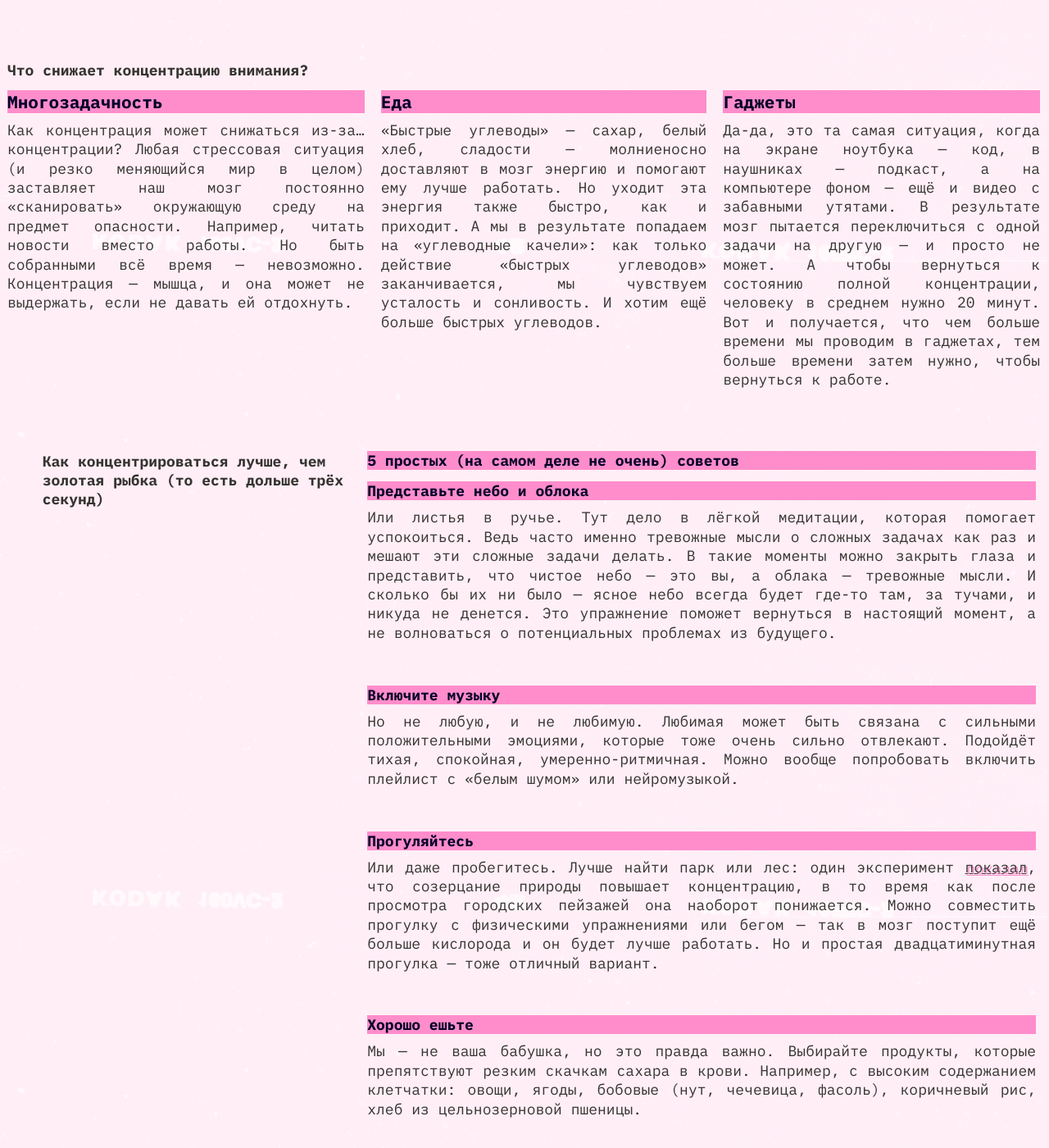
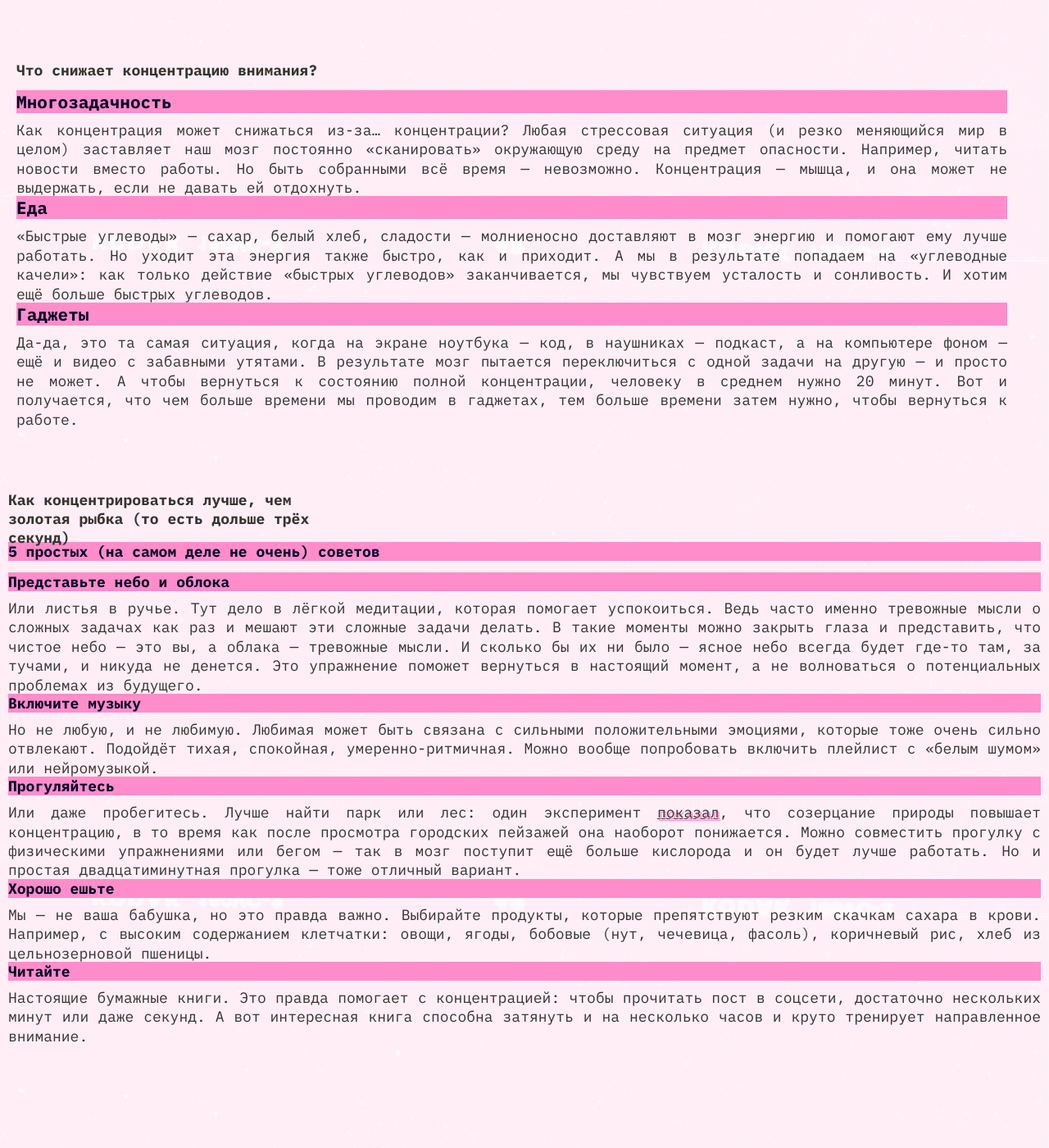
Before and after one commit to Ket79/slozhno-sosredotochitsya-fd, a plain HTML site: page index.html in a window 1280 px wide. Shown: the part 1282-2682 px from the top of the page at 82% size. Drawn offline with Linux system fonts and the light colour scheme.

Commit message:
Update index.html

```diff
--- a/index.html
+++ b/index.html
@@ -50,62 +50,69 @@
         Или почему нам так сложно сконцентрироваться, особенно когда очень надо</h2>
     </header>
     <main>
-      <section class="content-section">
-        <h2 class="section_title-main">Почему сосредоточится так сложно</h2>
+      <section class="content-section content">
+        <h2 class="section_title-main one-answer">Почему сосредоточится так сложно</h2>
           <article class="blok-main-content">
             <h3 class="blok-main-content__title title-decor">Многозадачность</h3>
-              <p class="blok-main-content__text">Особенно сложно сосредоточиться, когда задач много и все они — важные. Где же легендарная многозадачность,
+              <p class="blok-main-content__text text">Особенно сложно сосредоточиться, когда задач много и все они — важные. Где же легендарная многозадачность,
                 когда она так нужна вам (и всем нанимающим менеджерам этого мира)? А дело в том, что её просто не существует. Исследователи <a href="#" target="_blank" class="content__link">
                 выяснили </a>, что мозгу тяжело концентрироваться даже на двух делах одновременно. А когда в поле внимания попадает несколько важных задач, организм паникует и выделяет кортизол и адреналин — «гормоны стресса». Из-за этого мы работаем невнимательно: ошибаемся и быстро устаём.
               </p>
           </article>
-          <article class="blok-main-content">
-            <h3 class="blok-main-content__title title-decor">Дофамин</h3>
-              <p class="blok-main-content__text">С гормонами стресса всё понятно, но дальше — ещё интереснее. В нашей невозможности
+          <article class="blok-main-content content">
+            <h3 class="blok-main-content__title title-decor decor">Дофамин</h3>
+              <p class="blok-main-content__text text text-tu">С гормонами стресса всё понятно, но дальше — ещё интереснее. В нашей невозможности
                 сосредоточиться замешана и полная противоположность стрессу — дофамин. Это вещество участвует в системе вознаграждения мозга.
                 Причём тут он? Мы часто отвлекаемся от важной задачи на что-то более «приятное» для мозгов. Например, смотрим лайки в соцсетях. В это время и выделяется дофамин — и мы чувствуем удовольствие. Получается замкнутый круг: чем больше отвлекаешься, тем больше удовольствия получаешь.
               </p>
           </article>
       </section>
-      <section class="content-section section-concentration-attention">
-        <h2 class="section_title-main">Что снижает концентрацию внимания?</h2>
-          <article class="concentration-attention-blok-main blok-main-content">
+      <section class="section-concentration-attention">
+        <h2 class="section_title-main answer-two">Что снижает концентрацию внимания?</h2>
+          <div class="concent">
+            <article class="concentration-attention-blok-main">
               <h3 class="blok-main-content__title title-decor">Многозадачность</h3>
-              <p class="blok-main-content__text">Как концентрация может снижаться из-за… концентрации? Любая стрессовая ситуация (и резко меняющийся мир в целом) заставляет наш мозг постоянно «сканировать» окружающую среду на предмет опасности. Например, читать новости вместо работы. Но быть собранными всё время — невозможно. Концентрация — мышца, и она может не выдержать, если не давать ей отдохнуть.</p>
+                <p class="blok-main-content__text text">Как концентрация может снижаться из-за… концентрации? Любая стрессовая ситуация (и резко меняющийся мир в целом) заставляет наш мозг постоянно «сканировать» окружающую среду на предмет опасности. Например, читать новости вместо работы. Но быть собранными всё время — невозможно. Концентрация — мышца, и она может не выдержать, если не давать ей отдохнуть.</p>
             </article>
-          <article class="concentration-attention-blok-main blok-main-content">
+            <article class="concentration-attention-blok-main">
               <h3 class="blok-main-content__title title-decor">Еда</h3>
-              <p class="blok-main-content__text">«Быстрые углеводы» — сахар, белый хлеб, сладости — молниеносно доставляют в мозг энергию и помогают ему лучше работать. Но уходит эта энергия также быстро, как и приходит. А мы в результате попадаем на «углеводные качели»: как только действие «быстрых углеводов» заканчивается, мы чувствуем усталость и сонливость. И хотим ещё больше быстрых углеводов.</p>
+                <p class="blok-main-content__text text">«Быстрые углеводы» — сахар, белый хлеб, сладости — молниеносно доставляют в мозг энергию и помогают ему лучше работать. Но уходит эта энергия также быстро, как и приходит. А мы в результате попадаем на «углеводные качели»: как только действие «быстрых углеводов» заканчивается, мы чувствуем усталость и сонливость. И хотим ещё больше быстрых углеводов.</p>
             </article>
-          <article class="concentration-attention-blok-main blok-main-content">
+            <article class="concentration-attention-blok-main">
               <h3 class="blok-main-content__title title-decor">Гаджеты</h3>
-              <p class="blok-main-content__text">Да-да, это та самая ситуация, когда на экране ноутбука — код, в наушниках — подкаст, а на компьютере фоном — ещё и видео с забавными утятами. В результате мозг пытается переключиться с одной задачи на другую — и просто не может. А чтобы вернуться к состоянию полной концентрации, человеку в среднем нужно 20 минут. Вот и получается, что чем больше времени мы проводим в гаджетах, тем больше времени затем нужно, чтобы вернуться к работе.</p>
+                <p class="blok-main-content__text text">Да-да, это та самая ситуация, когда на экране ноутбука — код, в наушниках — подкаст, а на компьютере фоном — ещё и видео с забавными утятами. В результате мозг пытается переключиться с одной задачи на другую — и просто не может. А чтобы вернуться к состоянию полной концентрации, человеку в среднем нужно 20 минут. Вот и получается, что чем больше времени мы проводим в гаджетах, тем больше времени затем нужно, чтобы вернуться к работе.</p>
             </article>
+        </div>
       </section>
-      <section class="content-section section-concentrate-better">
-        <h2 class="section_title-main">Как концентрироваться лучше, чем золотая рыбка (то есть дольше трёх секунд)</h2>
-        <article class="concentrate-better-blok-main blok-main-content">
+      <section class="section-concentrate-better">
+        <h2 class="section_title-main answer-three">Как концентрироваться лучше, чем золотая рыбка (то есть дольше трёх секунд)</h2>
+        <div class="free_text">
+        <article class="concentrate-better-blok-main">
           <h3 class="blok-main-content__title title-decor tips-pictures">5 простых (на самом деле не очень) советов</h3>
             <h4 class="blok-main-content__title title-decor">Представьте небо и облока</h4>
-               <p class="blok-main-content__text text">Или листья в ручье. Тут дело в лёгкой медитации, которая помогает успокоиться. Ведь часто именно тревожные мысли о сложных задачах как раз и мешают эти сложные задачи делать. В такие моменты можно закрыть глаза и представить, что чистое небо — это вы, а облака — тревожные мысли. И сколько бы их ни было — ясное небо всегда будет где-то там, за тучами, и никуда не денется. Это упражнение поможет вернуться в настоящий момент, а не волноваться о потенциальных проблемах из будущего.</p>
+            <p class="blok-main-content__text text">Или листья в ручье. Тут дело в лёгкой медитации, которая помогает успокоиться. Ведь часто именно тревожные
+              мысли о сложных задачах как раз и мешают эти сложные задачи делать. В такие моменты можно закрыть глаза и представить, что чистое небо — это вы,
+              а облака — тревожные мысли. И сколько бы их ни было — ясное небо всегда будет где-то там, за тучами, и никуда не денется. Это упражнение поможет
+              вернуться в настоящий момент, а не волноваться о потенциальных проблемах из будущего.</p>
      </article>
-        <article class="concentrate-better-blok-main blok-main-content">
+     <article class="concentrate-better-blok-main">
        <h4 class="blok-main-content__title title-decor">Включите музыку</h4>
          <p class="blok-main-content__text text">Но не любую, и не любимую. Любимая может быть связана с сильными положительными эмоциями, которые тоже очень сильно отвлекают. Подойдёт тихая, спокойная, умеренно-ритмичная. Можно вообще попробовать включить плейлист с «белым шумом» или нейромузыкой.</p>
      </article>
-        <article class="concentrate-better-blok-main blok-main-content">
+     <article class="concentrate-better-blok-main">
        <h4 class="blok-main-content__title title-decor">Прогуляйтесь</h4>
          <p class="blok-main-content__text text">Или даже пробегитесь. Лучше найти парк или лес: один эксперимент <a href="#" target="_blank" class="content__link">
            показал</a>, что созерцание природы повышает концентрацию, в то время как после просмотра городских пейзажей она наоборот понижается. Можно совместить прогулку с физическими упражнениями или бегом — так в мозг поступит ещё больше кислорода и он будет лучше работать. Но и простая двадцатиминутная прогулка — тоже отличный вариант.</p>
      </article>
-        <article class="concentrate-better-blok-main blok-main-content">
+     <article class="concentrate-better-blok-main">
        <h4 class="blok-main-content__title title-decor">Хорошо ешьте</h4>
          <p class="blok-main-content__text text">Мы — не ваша бабушка, но это правда важно. Выбирайте продукты, которые препятствуют резким скачкам сахара в крови. Например, с высоким содержанием клетчатки: овощи, ягоды, бобовые (нут, чечевица, фасоль), коричневый рис, хлеб из цельнозерновой пшеницы.</p>
      </article>
-        <article class="concentrate-better-blok-main blok-main-content">
+     <article class="concentrate-better-blok-main">
        <h4 class="blok-main-content__title title-decor">Читайте</h4>
          <p class="blok-main-content__text text">Настоящие бумажные книги. Это правда помогает с концентрацией: чтобы прочитать пост в соцсети, достаточно нескольких минут или даже секунд. А вот интересная книга способна затянуть и на несколько часов и круто тренирует направленное внимание.</p>
        </article>
+      </div>
       </section>
       <section class="gallery">
         <h3 class="gallery__title title-decor">А можно в картинках?</h3>
```
Lines whose indentation alone changed are shown as unchanged.
